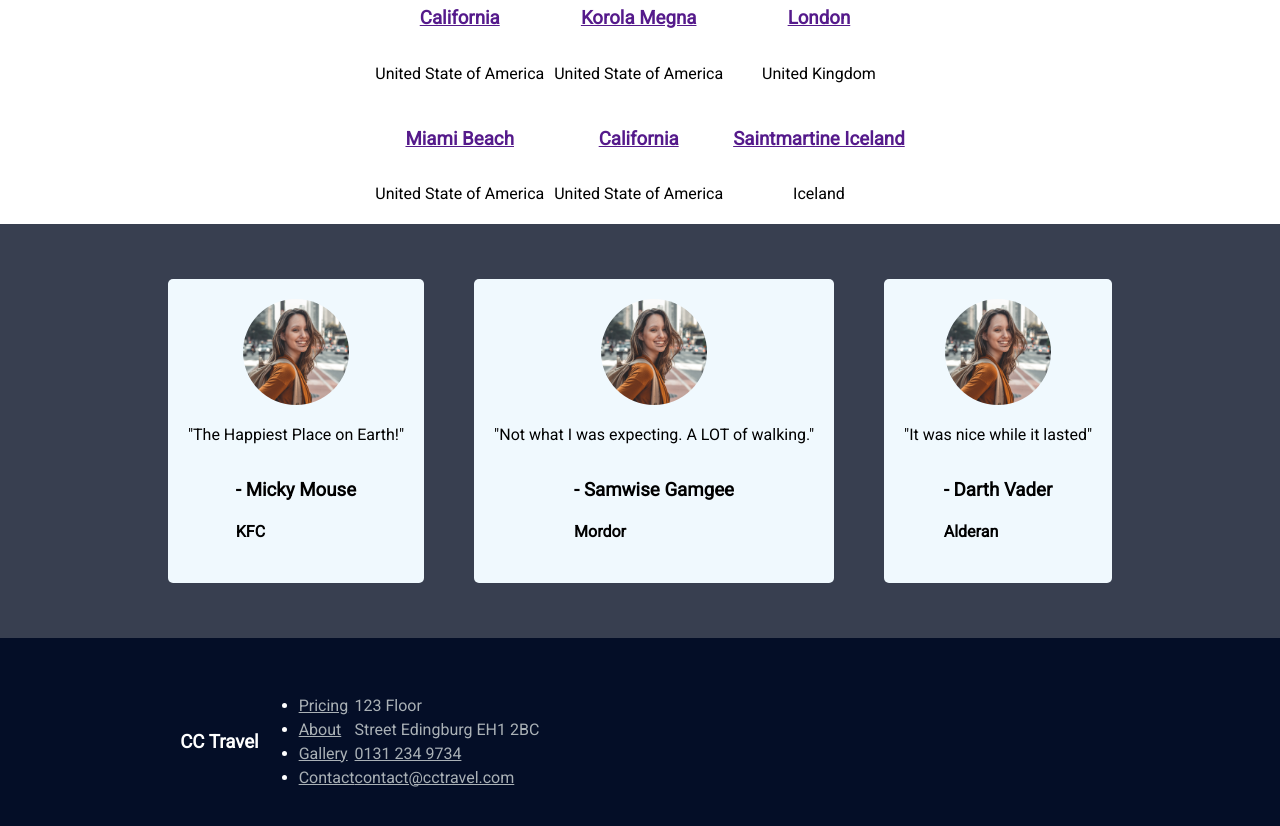
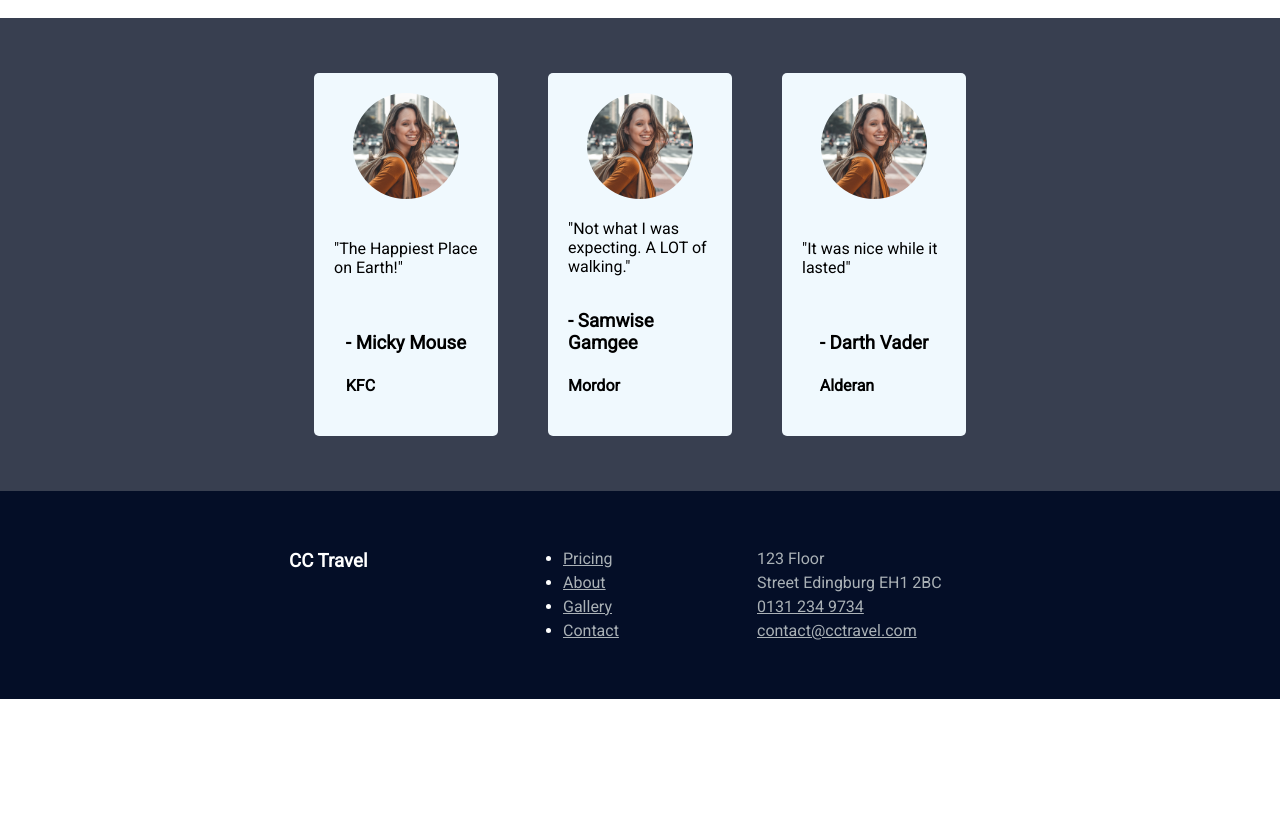
Before and after one commit to sandyysh221/flexbox_grid_css_lab, a plain HTML site: page index.html in a window 1280 px wide. Shown: the part 988-1814 px from the top of the page. After the commit the page ends 1687 px from the top, so only its background shows below. Drawn offline with Linux system fonts and the light colour scheme.

Commit message:
row class removed from testimonials and all sizes/positions fixed

```diff
--- a/index.html
+++ b/index.html
@@ -140,7 +140,7 @@
       <!-- testimonials  -->
       <section class="testimonial-area">
         <article class="container row">
-          <div class="row">
+          <!-- <div class="row"> -->
           <div class="single-testmonial">
             <div class="author-thumb">
               <img src="img/testmonial/author.png" alt="" />
@@ -151,9 +151,9 @@
               <h4>KFC</h4>
             </div>
           </div>
-          </div>
+          <!-- </div> -->
 
-          <div class="row">
+          <!-- <div class="row"> -->
           <div class="single-testmonial">
             <div class="author-thumb">
               <img src="img/testmonial/author.png" alt="" />
@@ -164,9 +164,9 @@
               <h4>Mordor</h4>
             </div>
           </div>
-          </div>
+          <!-- </div> -->
 
-          <div class="row">
+          <!-- <div class="row"> -->
           <div class="single-testmonial">
             <div class="author-thumb">
               <img src="img/testmonial/author.png" alt="" />
@@ -177,7 +177,7 @@
               <h4>Alderan</h4>
             </div>
           </div>
-          </div>
+          <!-- </div> -->
         </article>
       </section>
     </main>
--- a/style.css
+++ b/style.css
@@ -159,12 +159,7 @@ input {
   /* Set the display property to 'grid' and justify the content */
   display: grid;
   justify-content: center;
-  place-items: center;
-  grid-template-areas:
-    "single-destination single-destination single-destination"
-    "single-destination single-destination single-destination"
-    "single-destination single-destination single-destination"
-    "single-destination single-destination single-destination";
+  width: 65%;
 }
 
 .row {
@@ -172,8 +167,8 @@ input {
   /* Use the grid-template-columns property to set each column to 30% */
   /* You can experiment with different units for the width values */
   /* Hint: https://developer.mozilla.org/en-US/docs/Web/CSS/grid-template-columns */
-  grid-template-columns: repeat(3, auto);
-  width: 100%;
+  grid-template-columns: 30% 30% 30%;
+  margin: auto;
 }
 
 .section-title {
@@ -188,11 +183,8 @@ input {
   /* Set the overflow to 'hidden' */
   /* The overflow CSS shorthand property sets the desired behaviour for an element's overflow
     — i.e. when an element's content is too big to fit. In this case, the image is too big too fit. */
-  display: grid;
-  align-items: center;
-  justify-items: center;
+  overflow: hidden;
   margin: 5px;
-  overflow: hidden;
 }
 
 img {
@@ -224,9 +216,7 @@ img {
 .footer {
   background-color: #040e27;
   color: #fff;
-  display: grid;
-  grid-template-areas: "footer-widget footer-widget footer-widget";
-  grid-template-columns: repeat(3, auto);
+  position: relative;
   padding: 40px;
 }
 
```
Lines whose indentation alone changed are shown as unchanged.
